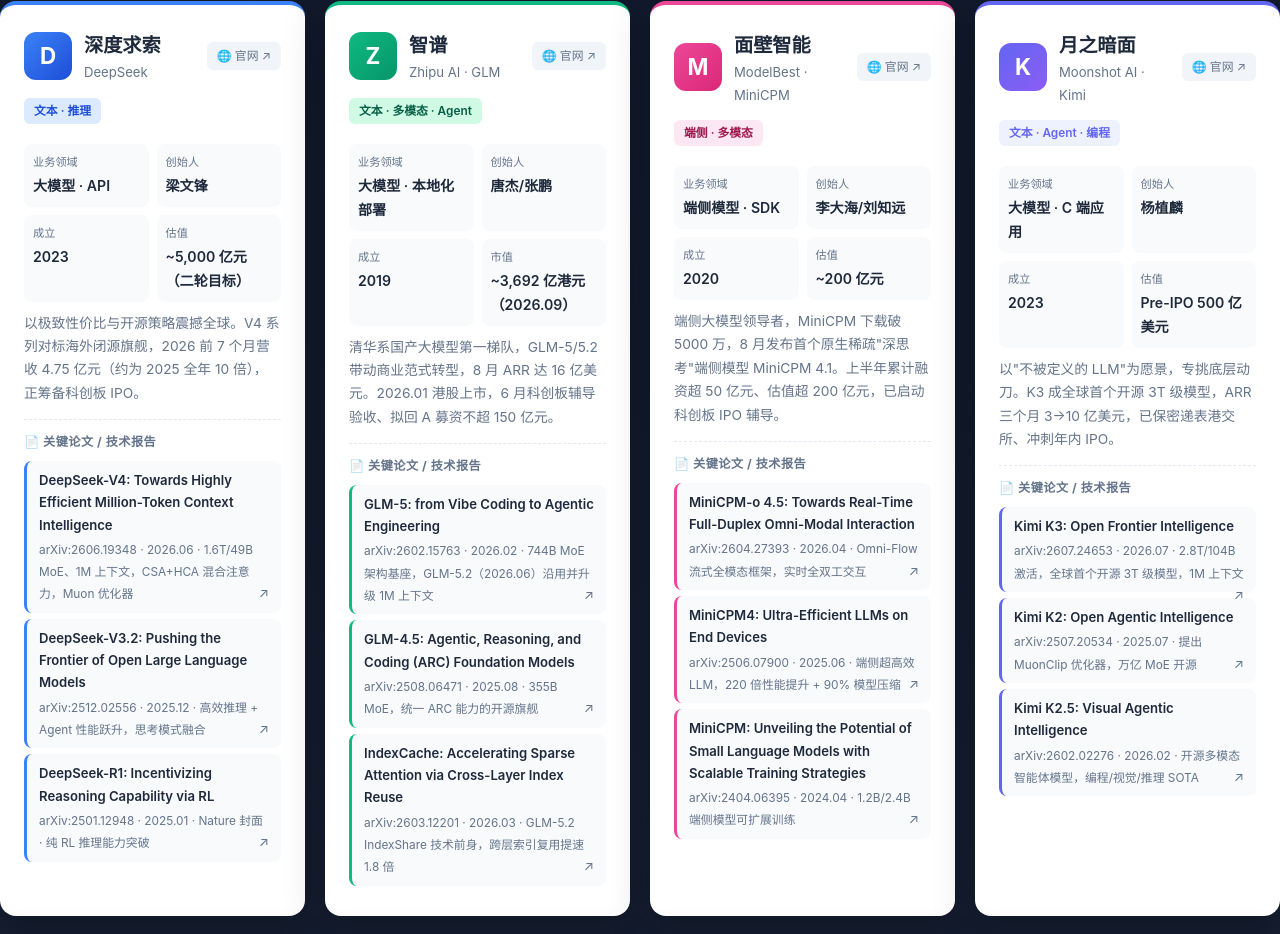
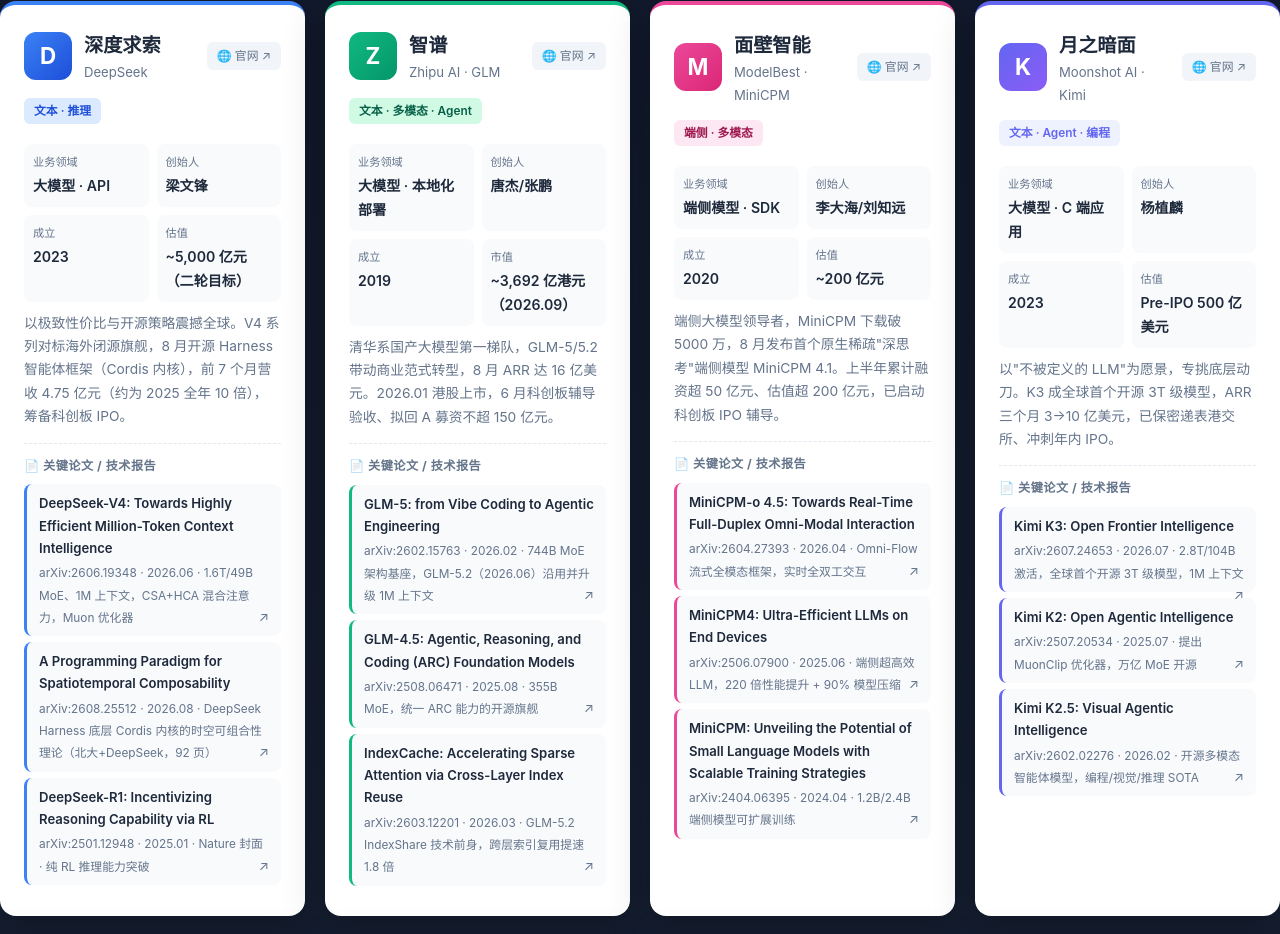
Before and after one commit to lxgend/agi_company_report, a plain HTML site: page index.html in a window 1280 px wide. Shown: the part 581-1515 px from the top of the page. Drawn offline with nearby package versions, Linux system fonts and the light colour scheme.

Commit message:
docs: DeepSeek 论文更新为 V4/Harness/R1 三篇

```diff
--- a/index.html
+++ b/index.html
@@ -663,7 +663,7 @@
                 <div class="info-item"><div class="info-label">成立</div><div class="info-value">2023</div></div>
                 <div class="info-item"><div class="info-label">估值</div><div class="info-value">~5,000 亿元（二轮目标）</div></div>
             </div>
-            <p class="card-desc">以极致性价比与开源策略震撼全球。V4 系列对标海外闭源旗舰，2026 前 7 个月营收 4.75 亿元（约为 2025 全年 10 倍），正筹备科创板 IPO。</p>
+            <p class="card-desc">以极致性价比与开源策略震撼全球。V4 系列对标海外闭源旗舰，8 月开源 Harness 智能体框架（Cordis 内核），前 7 个月营收 4.75 亿元（约为 2025 全年 10 倍），筹备科创板 IPO。</p>
             <div class="paper-section">
                 <div class="paper-title">📄 关键论文 / 技术报告</div>
                 <a class="paper-link" href="https://arxiv.org/abs/2606.19348" target="_blank">
@@ -671,9 +671,9 @@
                     <span class="paper-venue">arXiv:2606.19348 · 2026.06 · 1.6T/49B MoE、1M 上下文，CSA+HCA 混合注意力，Muon 优化器</span>
                     <span class="paper-arrow">↗</span>
                 </a>
-                <a class="paper-link" href="https://arxiv.org/abs/2512.02556" target="_blank">
-                    <span class="paper-name">DeepSeek-V3.2: Pushing the Frontier of Open Large Language Models</span>
-                    <span class="paper-venue">arXiv:2512.02556 · 2025.12 · 高效推理 + Agent 性能跃升，思考模式融合</span>
+                <a class="paper-link" href="https://arxiv.org/abs/2608.25512" target="_blank">
+                    <span class="paper-name">A Programming Paradigm for Spatiotemporal Composability</span>
+                    <span class="paper-venue">arXiv:2608.25512 · 2026.08 · DeepSeek Harness 底层 Cordis 内核的时空可组合性理论（北大+DeepSeek，92 页）</span>
                     <span class="paper-arrow">↗</span>
                 </a>
                 <a class="paper-link" href="https://arxiv.org/abs/2501.12948" target="_blank">
```
